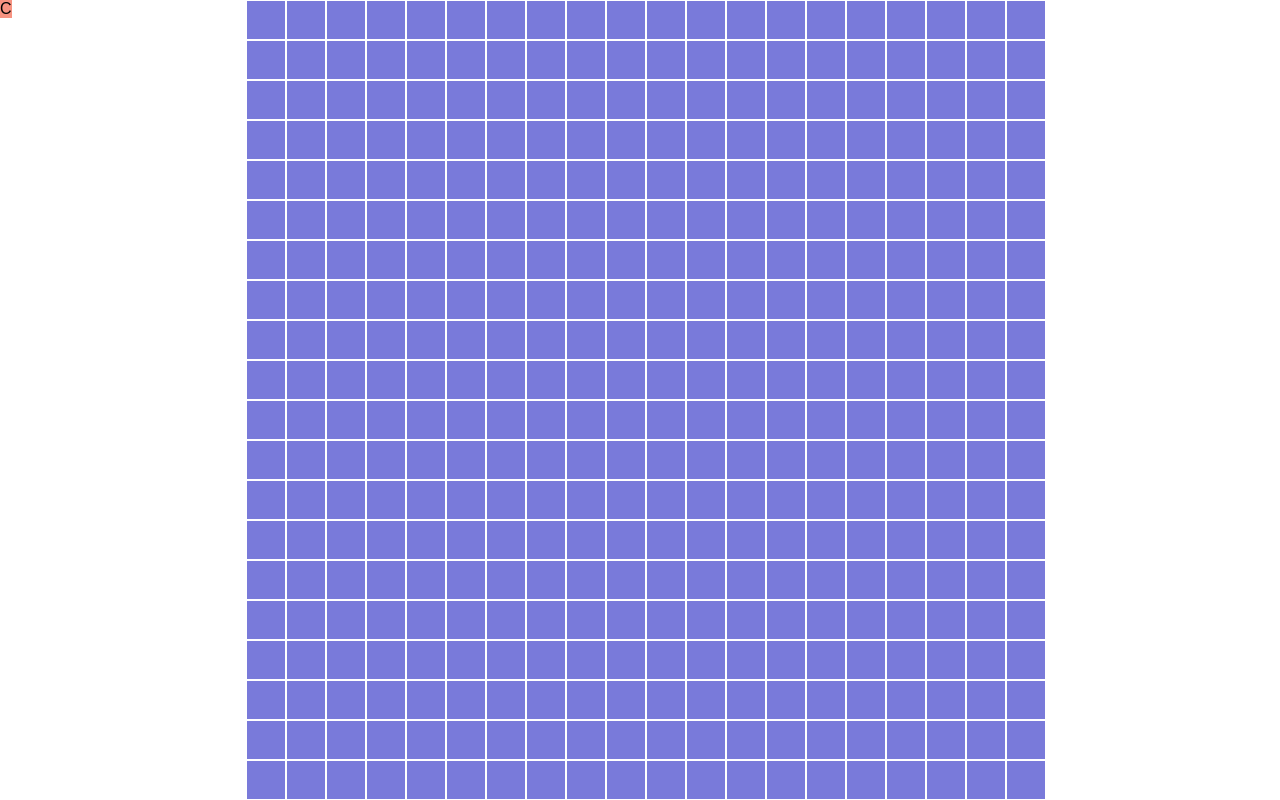
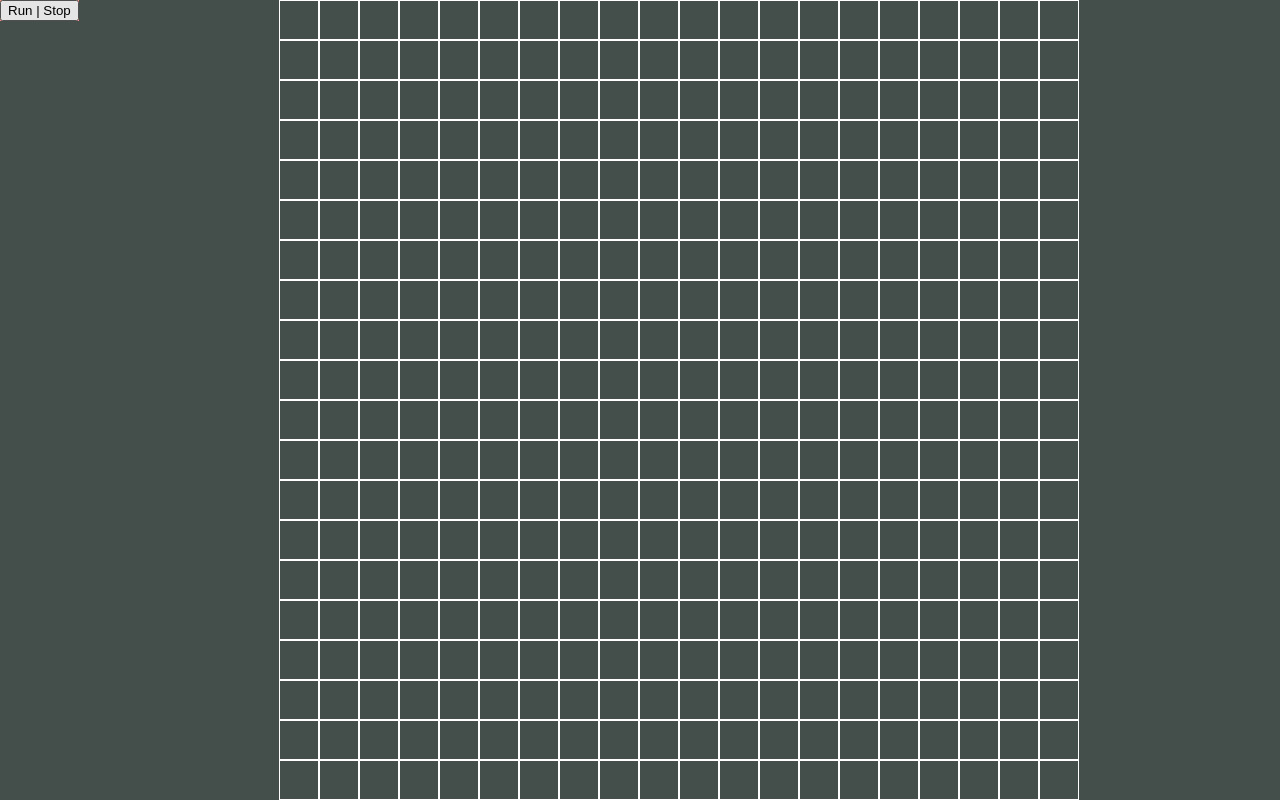
Before and after one commit to gurugu-fcc-projects/FCC_game_of_life, a React (Create React App) app: page / in a window 1280 px wide. Built offline with nearby package versions, Linux system fonts and the light colour scheme.

Commit message:
Still tinkering with layout

```diff
--- a/package.json
+++ b/package.json
@@ -7,6 +7,7 @@
     "react-scripts": "1.0.17"
   },
   "dependencies": {
+    "materialize-css": "^0.100.2",
     "node-sass-chokidar": "0.0.3",
     "npm-run-all": "^4.1.2",
     "prop-types": "^15.6.0",
--- a/public/index.html
+++ b/public/index.html
@@ -1,5 +1,6 @@
 <!DOCTYPE html>
 <html lang="en">
+
 <head>
   <meta charset="utf-8">
   <meta name="viewport" content="width=device-width, initial-scale=1, shrink-to-fit=no">
@@ -21,6 +22,7 @@
     -->
   <title>React App</title>
 </head>
+
 <body>
   <noscript>
     You need to enable JavaScript to run this app.
@@ -37,4 +39,5 @@
       To create a production bundle, use `npm run build` or `yarn build`.
     -->
 </body>
+
 </html>
--- a/src/components/App.js
+++ b/src/components/App.js
@@ -47,12 +47,11 @@ class App extends Component {
       <div className="app" onMouseUp={this.handleMouseUp}>
         {/* <StatusBar /> */}
         <div className="element-before">
-          <div className="controls">C</div>
+          <Interface />
         </div>
         {isPlaying && <GameEngine />}
         <Gameboard />
         <div className="element-after" />
-        {/* <Interface /> */}
       </div>
     );
   }
--- a/src/scss/partials/_app.scss
+++ b/src/scss/partials/_app.scss
@@ -5,11 +5,14 @@
 // #root {
 //   min-height: 100%;
 // }
+body {
+  background-color: rgb(68, 78, 75);
+}
 .app {
   display: flex;
   // flex-direction: column;
   justify-content: space-between;
-  align-items: center;
+  // align-items: center;
   // height: 100vh;
 }
 
@@ -19,6 +22,9 @@
   align-self: flex-start;
   width: auto;
   background-color: rgb(247, 147, 129);
+  // .controls {
+  //   width: 100px;
+  // }
 }
 
 .element-after {
@@ -26,8 +32,15 @@
   background-color: rgb(228, 228, 96);
 }
 
-@media (orientation: portrait) {
+// @media (orientation: portrait) {
+//   .app {
+//     flex-direction: column;
+//   }
+// }
+
+@media (max-width: 1000px) {
   .app {
     flex-direction: column;
+    align-items: center;
   }
 }
--- a/src/scss/partials/_gameboard.scss
+++ b/src/scss/partials/_gameboard.scss
@@ -33,7 +33,8 @@
   display: flex;
 }
 .square {
-  background: rgb(121, 122, 218);
+  // background: rgb(121, 122, 218);
+  background-color: rgb(68, 78, 75);
   // margin: 1px;
   border: 1px solid #fff;
   // color: white;
```
Also changed, not shown: 1 other file (tests, documents, lock files or other folders). Lines whose indentation alone changed are shown as unchanged.
